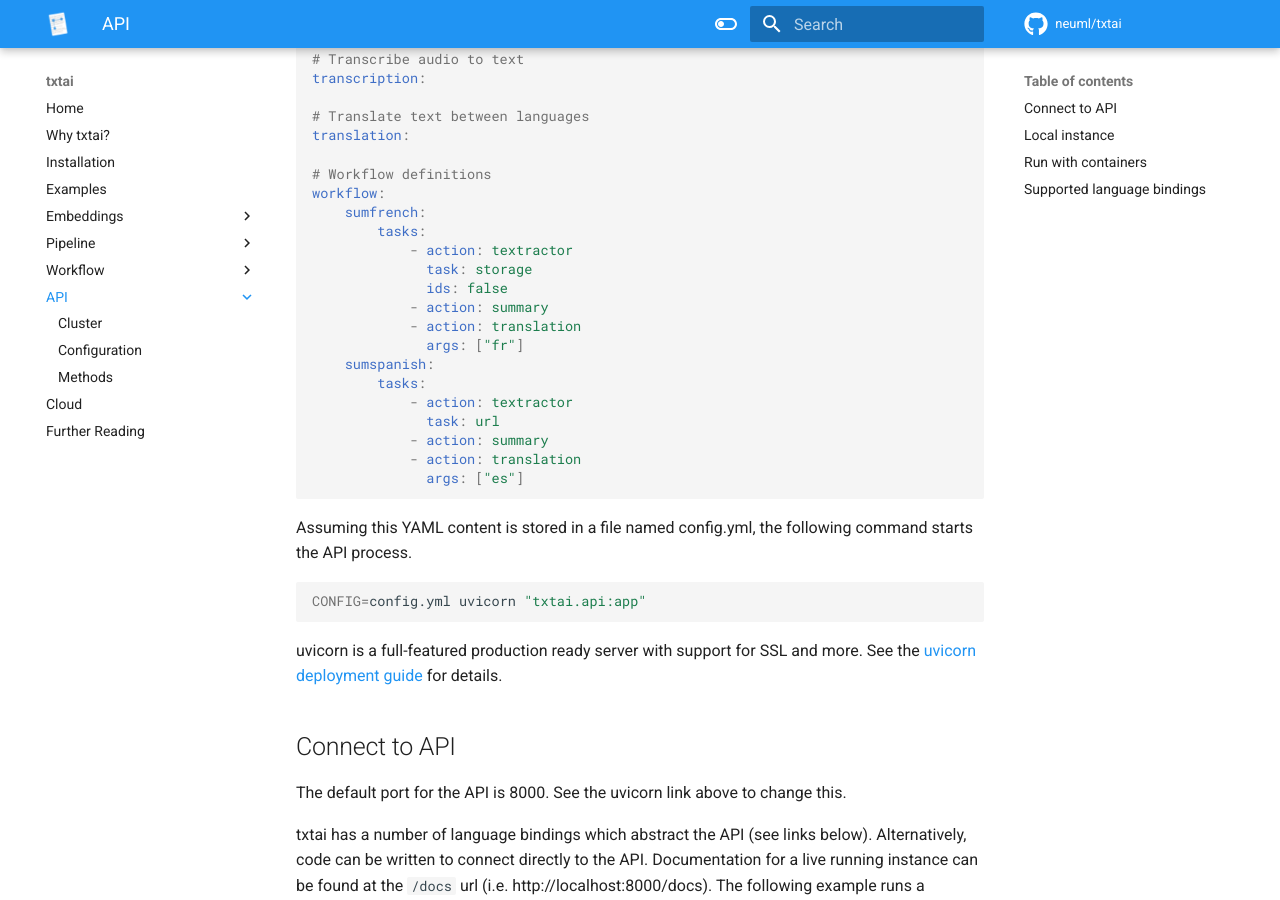
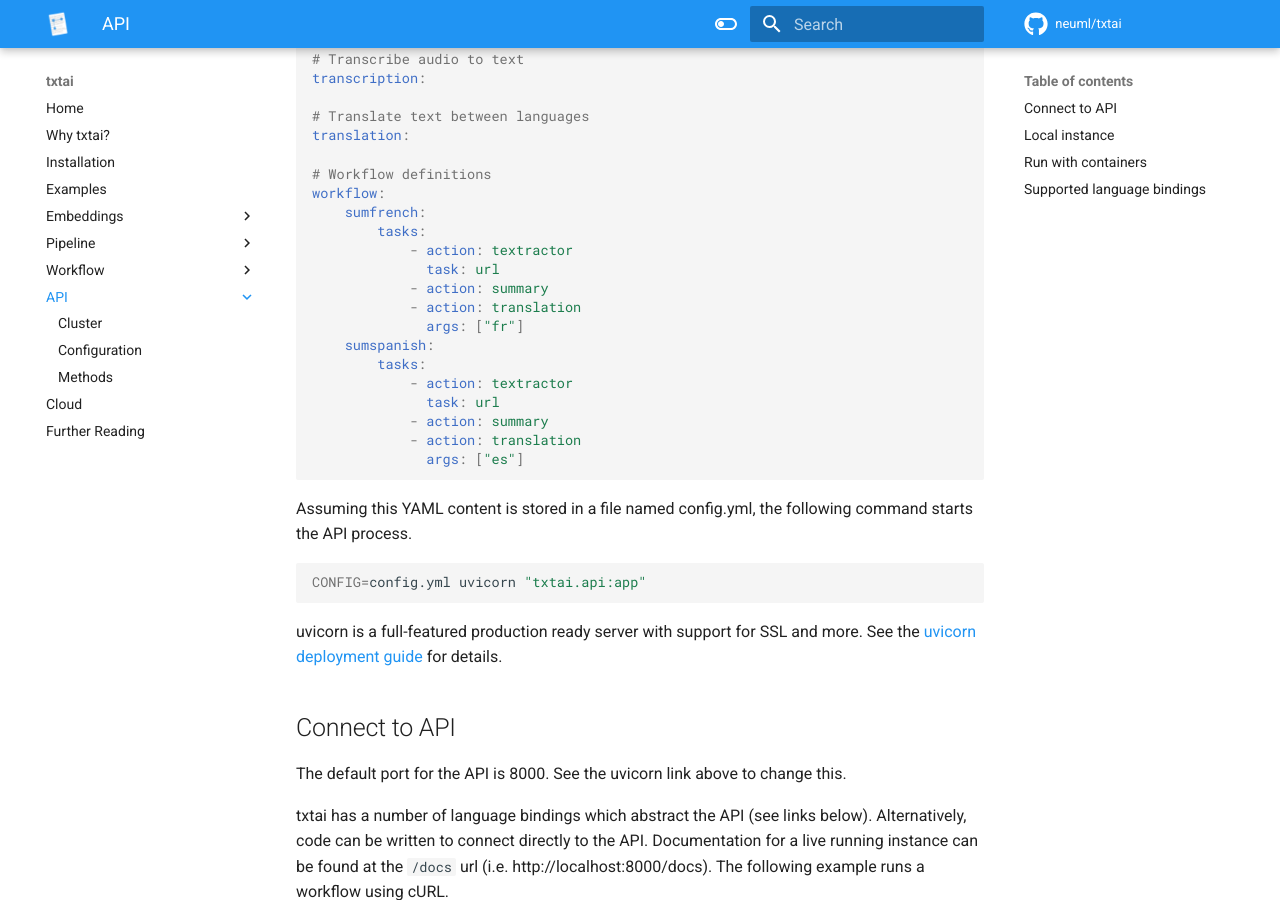
Before and after one commit to neuml/txtai, an MkDocs documentation site: the page built from docs/api/index.md, in a window 1280 px wide and 900 px high, scrolled down 1427 px. Built offline with MkDocs 1.6.1 and Material for MkDocs 9.7.7, drawn with Linux system fonts in a browser that asks for light colours; comment, search, counter and statistics services are not loaded.

Commit message:
Fix documentation error, closes #256

```diff
--- a/docs/api/index.md
+++ b/docs/api/index.md
@@ -54,8 +54,7 @@ workflow:
     sumfrench:
         tasks:
             - action: textractor
-              task: storage
-              ids: false
+              task: url
             - action: summary
             - action: translation
               args: ["fr"]
```
